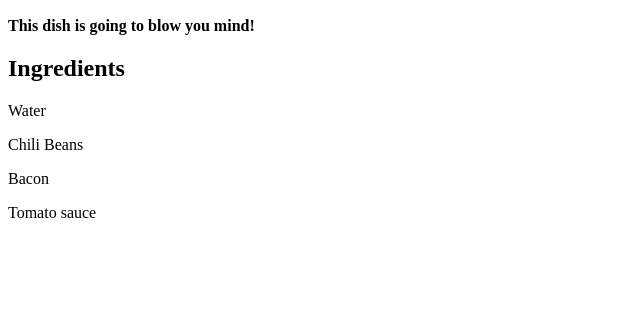
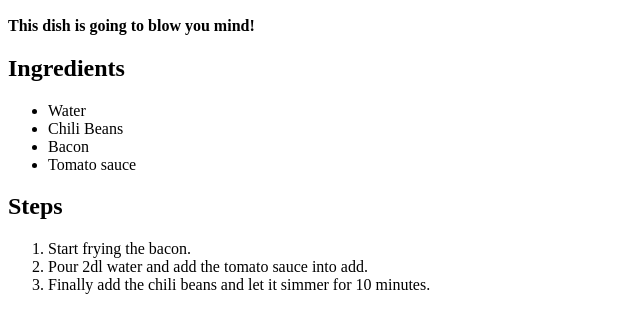
Before and after one commit to CodeVik13/odin-recipes, a plain HTML site: page recipes/bourbon-baked-beans.html in a window 1280 px wide. Shown: the part 434-766 px from the top of the page, without its empty margins (0-644 px from the left). Drawn offline with Linux system fonts and the light colour scheme.

Commit message:
Added list to the html file

```diff
--- a/recipes/bourbon-baked-beans.html
+++ b/recipes/bourbon-baked-beans.html
@@ -17,10 +17,18 @@
 <strong>This dish is going to blow you mind!</strong>
 <p></p>
 <h2>Ingredients</h2>
-    <p>Water</p>
-    <p>Chili Beans</p>
-    <p>Bacon</p>
-    <p>Tomato sauce</p>
+    <ul>
+        <li>Water</li>
+        <li>Chili Beans</li>
+        <li>Bacon</li>
+        <li>Tomato sauce</li>
+      </ul>
+      <h2>Steps</h2>
+      <ol>
+        <li>Start frying the bacon.</li>
+        <li>Pour 2dl water and add the tomato sauce into add.</li>
+        <li>Finally add the chili beans and let it simmer for 10 minutes.</li>
+      </ol>
 
 </body>
 </html>
```
